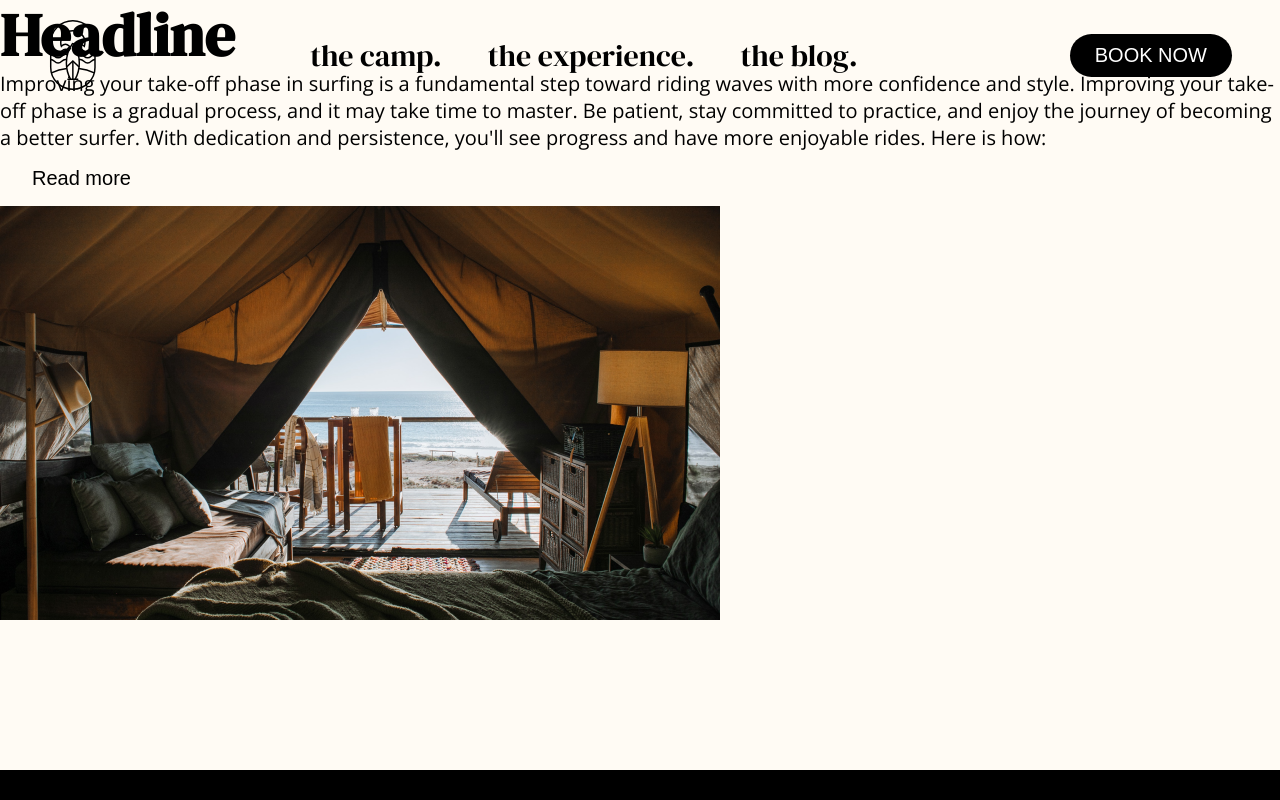
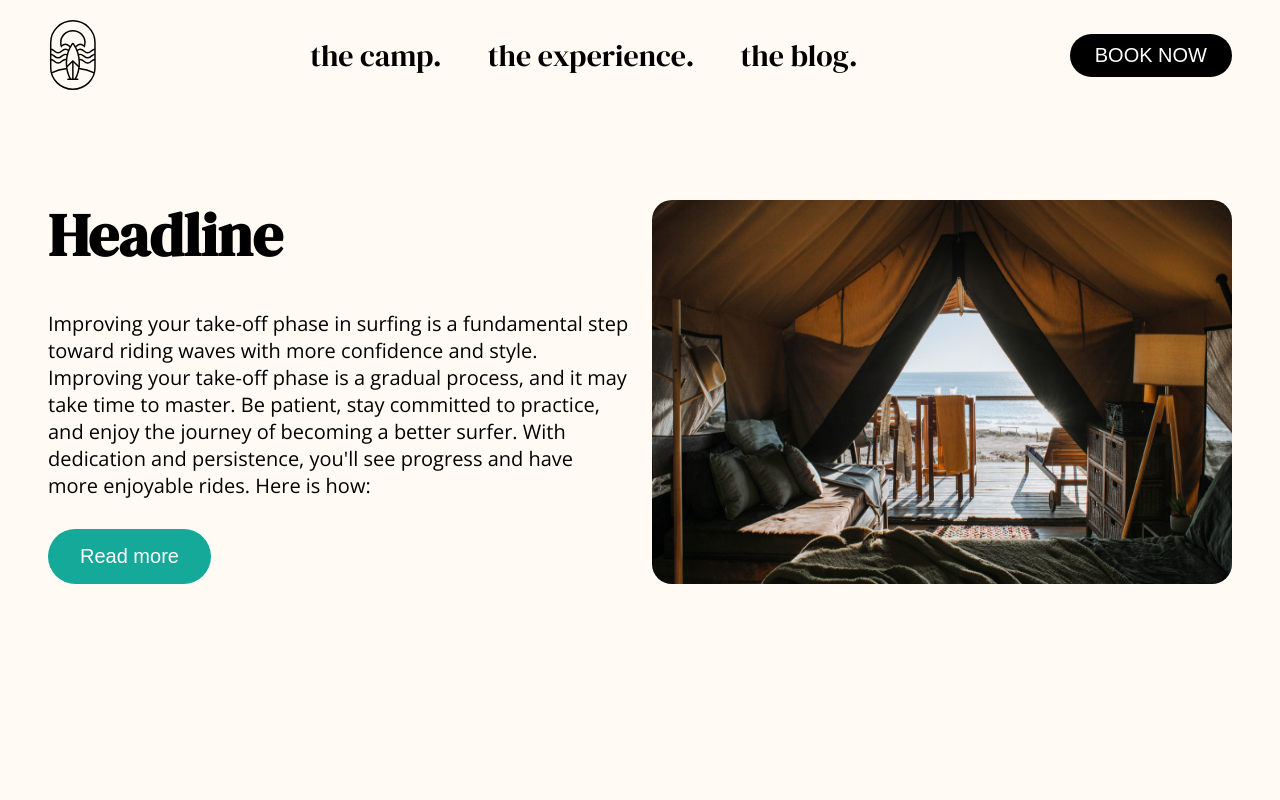
Before and after one commit to gervais-amoah/surfcamp_frontend, a Next.js app: page /blog in a window 1280 px wide. Shown: the top 800 px of the page. Built offline with nearby package versions, Linux system fonts and the light colour scheme.

Commit message:
Stryle the HighlightArcticle component

```diff
--- a/app/_components/Blog/HighlightArcticle.jsx
+++ b/app/_components/Blog/HighlightArcticle.jsx
@@ -1,3 +1,4 @@
+import Image from 'next/image';
 import Link from 'next/link';
 import React from 'react';
 
@@ -10,11 +11,15 @@ export default function HighlightArcticle({ data }) {
         <h3>{headline}</h3>
         <p className="copy">{excerpt}</p>
         <Link href={`blog/${slug}`}>
-          <button className="btn btn--medium">Read more</button>
+          <button className="btn btn--medium btn--turquoise">Read more</button>
         </Link>
       </div>
 
-      <img src={featuredImage} alt="hero" />
+      <img
+        className="highlight-article__image"
+        src={featuredImage}
+        alt="hero"
+      />
     </article>
   );
 }
--- a/app/blog/page.jsx
+++ b/app/blog/page.jsx
@@ -19,7 +19,7 @@ export default function BlogPage() {
   };
 
   return (
-    <div>
+    <div className="blog-page">
       <HighlightArcticle data={highlightArticliData} />
     </div>
   );
--- /dev/null
+++ b/sass/components/blog/_highlight-article.scss
@@ -0,0 +1,23 @@
+.highlight-article {
+  display: flex;
+  justify-content: space-between;
+  align-items: stretch;
+  width: 100%;
+  margin-bottom: 10rem;
+
+  &__info {
+    width: 49%;
+
+    & .copy {
+      margin-top: 4rem;
+      margin-bottom: 3rem;
+    }
+  }
+
+  &__image {
+    position: relative;
+    width: 49%;
+    height: auto;
+    border-radius: 2rem;
+  }
+}
--- a/sass/main.scss
+++ b/sass/main.scss
@@ -8,3 +8,7 @@
 @import 'components/button';
 @import 'components/hero-section';
 @import 'components/info-block';
+
+@import 'components/blog/highlight-article';
+
+@import 'pages/blog';
--- /dev/null
+++ b/sass/pages/_blog.scss
@@ -0,0 +1,9 @@
+.blog-page,
+.events-page {
+  padding: 20rem 4.8rem 12rem;
+}
+
+.article-section {
+  padding: 0 4.8rem;
+  margin-bottom: 12rem;
+}
```
